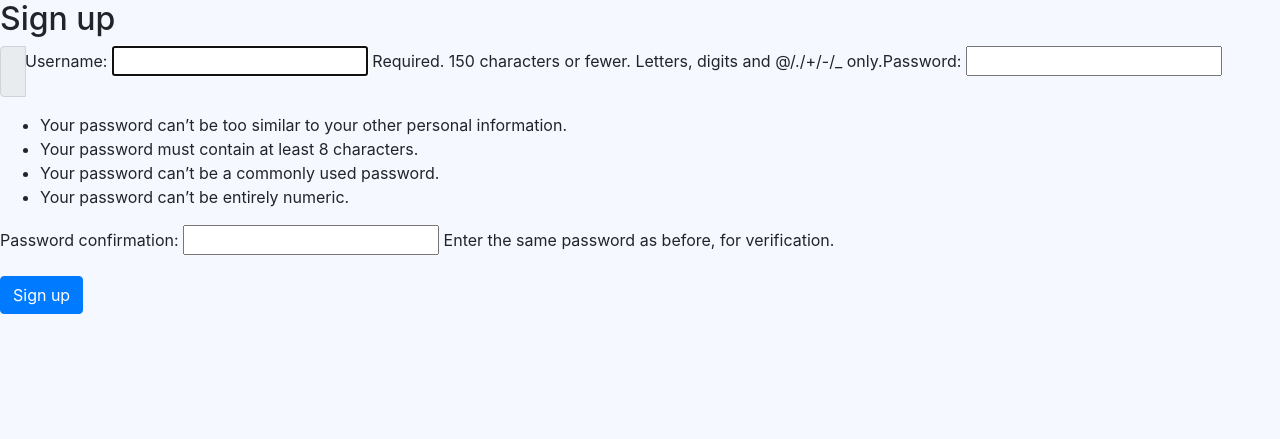
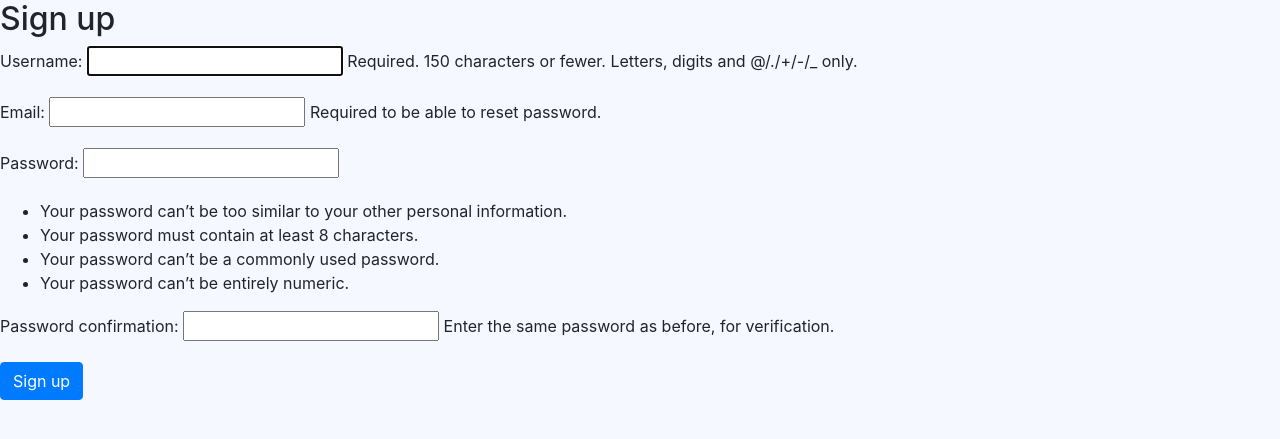
Before and after one commit to mehdirahbe/matesla, a Django app: page /en/accounts/signup/ in a window 1280 px wide. Shown: the top 439 px of the page. Run offline with Django 3.2, Linux system fonts and the light colour scheme; some libraries are stand-ins or nearby versions.

Commit message:
When creating a user, save its email, so that pw reset is possible

```diff
--- /dev/null
+++ b/accounts/forms.py
@@ -0,0 +1,11 @@
+from django import forms
+from django.contrib.auth.forms import UserCreationForm
+from django.contrib.auth.models import User
+
+
+class SignUpForm(UserCreationForm):
+    email = forms.EmailField(max_length=254, help_text='Required to be able to reset password.')
+
+    class Meta:
+        model = User
+        fields = ('username', 'email', 'password1', 'password2', )
--- a/accounts/templates/signup.html
+++ b/accounts/templates/signup.html
@@ -1,18 +1,13 @@
 {% extends 'base.html' %}
 {% load i18n %}
-
-{% block title %}{% trans 'Sign up' %}{% endblock %}
 
 {% block content %}
   <h2>{% trans 'Sign up' %}</h2>
   <form method="post">
     {% csrf_token %}
-    <div class="input-group">
-  <div class="input-group-prepend">
-    <span class="input-group-text"></span>
-  </div>
+
   {{ form.as_p }}
-</div>
+
     <button type="submit"class="btn btn-primary">{% trans 'Sign up' %}</button>
   </form>
 {% endblock %}
--- a/accounts/views.py
+++ b/accounts/views.py
@@ -1,12 +1,14 @@
-from django.shortcuts import render
-
+from django.shortcuts import render, redirect
+from django.contrib.auth import login, authenticate
 # Create your views here.
 from django.contrib.auth.forms import UserCreationForm
 from django.urls import reverse_lazy
 from django.views import generic
 
+from accounts.forms import SignUpForm
+
 
 class SignUp(generic.CreateView):
-    form_class = UserCreationForm
+    form_class = SignUpForm
     success_url = reverse_lazy('login')
     template_name = 'signup.html'
```
